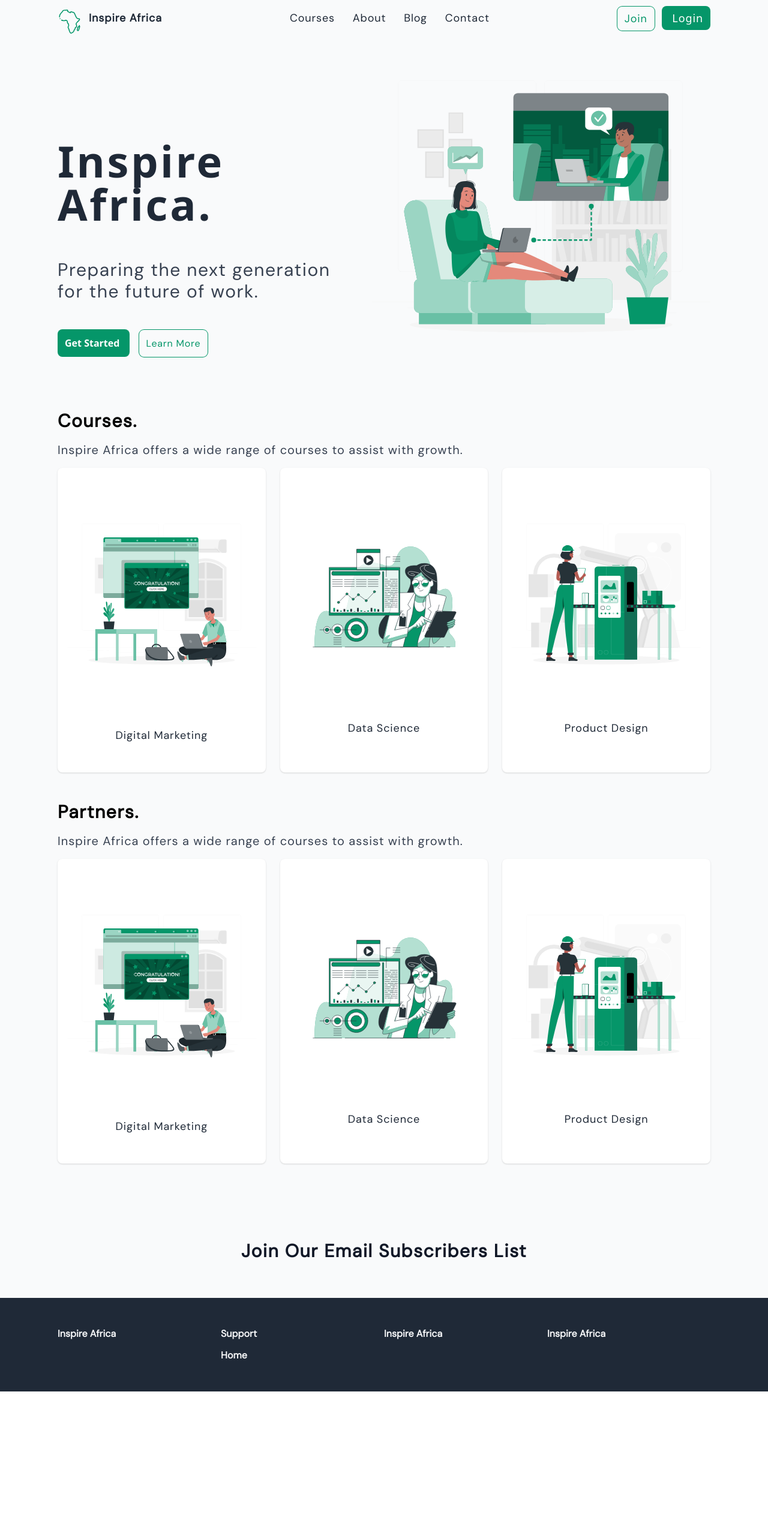
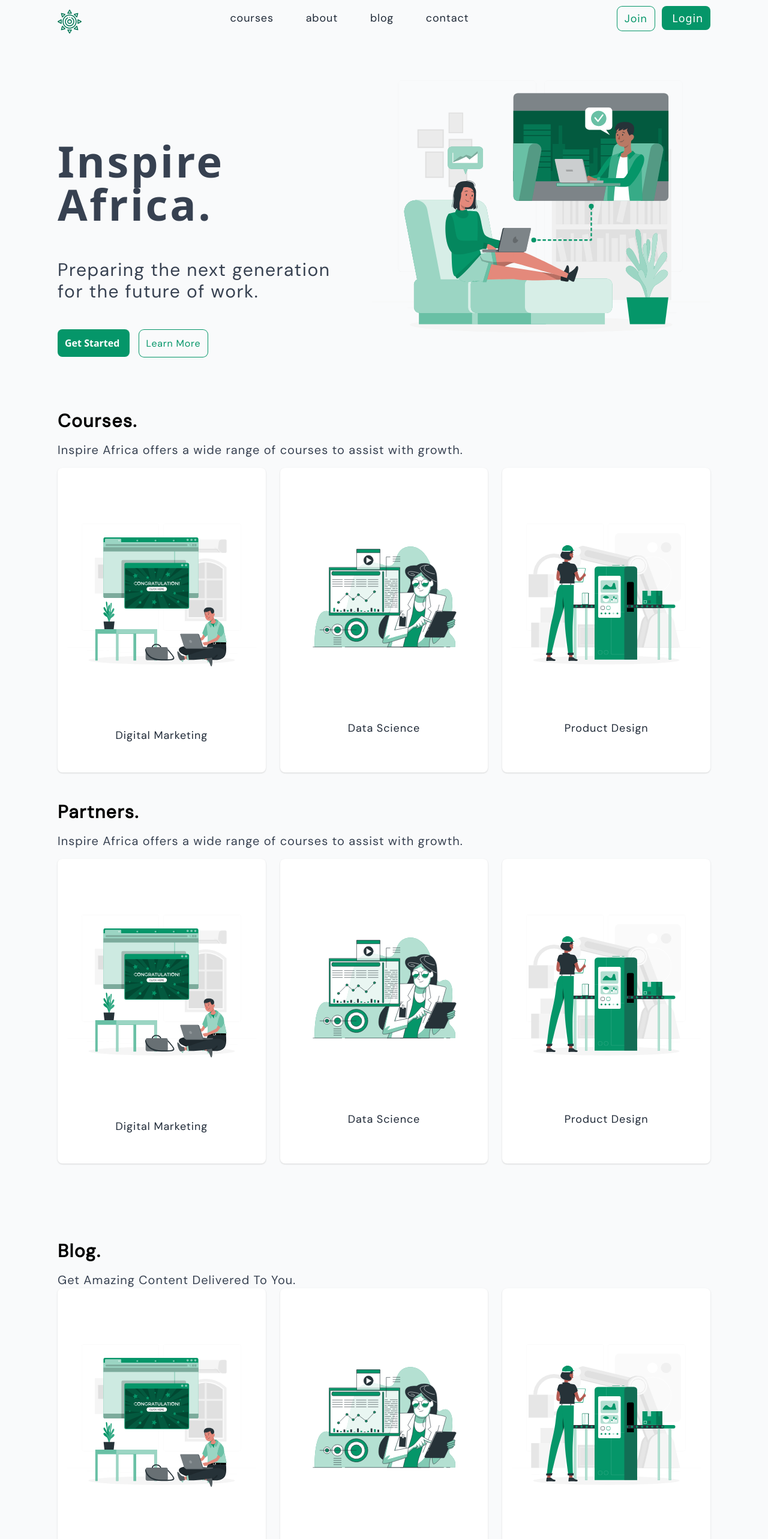
Before and after one commit to udemezue01/inspire-africa, a Vue app: page / in a window 1280 px wide. Shown: the top 2566 px of the page at 60% size. Before the commit the page ends 2320 px from the top, so only its background shows below. Built offline with nearby package versions, Linux system fonts and the light colour scheme.

Commit message:
updated Logo

```diff
--- a/src/components/Footbar.vue
+++ b/src/components/Footbar.vue
@@ -4,7 +4,7 @@
 
 	<div class="space-y-3">
 
-		<a href="" class="text-gray-100 text-base font-body font-black block"> Inspire Africa</a>
+		<a href="" class="text-gray-100 text-base font-body font-black block tracking-wider"> Inspire Africa</a>
 
 
 
@@ -12,9 +12,9 @@
 
 		<div class="space-y-3">
 
-		<h1 class="text-gray-100 text-md font-body font-black block"> Support</h1>
+		<h1 class="text-gray-100 text-md font-body font-black block tracking-wider"> Support</h1>
 
-		<a href="" class="text-gray-100 text-base font-body font-black block"> Home </a>
+		<a href="" class="text-gray-100 text-base font-body font-black block tracking-wider"> Home </a>
 
 
 
@@ -22,7 +22,7 @@
 
 		<div class="space-y-3">
 
-		<a href="" class="text-gray-100 text-base font-body font-black block"> Inspire Africa</a>
+		<a href="" class="text-gray-100 text-base font-body font-black block tracking-wider"> Inspire Africa</a>
 
 
 
@@ -30,7 +30,7 @@
 
 	<div class="space-y-3">
 
-		<a href="" class="text-gray-100 text-base font-body font-black block"> Inspire Africa</a>
+		<a href="" class="text-gray-100 text-base font-body font-black block tracking-wider"> Inspire Africa</a>
 
 
 
--- a/src/components/Navbar.vue
+++ b/src/components/Navbar.vue
@@ -5,20 +5,20 @@
 
 			<div class="flex item-center space-x-3">
 
-				<img src="/img/logo/logo-one.svg" class="h-10 w-10 object-center object-cover">
+				<img src="/img/logo/sun.svg" class="h-10 w-10 object-center object-cover">
 
-				<p class="text-gray-800 font-body font-bolder text-lg font-black tracking-wider hover:text-gray-900"> Inspire Africa</p>
+			<!-- 	<p class="text-gray-800 font-body font-bolder text-lg font-black tracking-wider hover:text-gray-900"> Inspire Africa</p> -->
 
 
 			</div>
 
 			<div class="flex justify-between space-x-6 item-center hidden lg:block">
 
-				<a href="" class="text-gray-800 font-body font-medium text-lg tracking-wider hover:text-gray-900">Courses</a>
-				<a href="" class="text-gray-800 font-body font-medium text-lg tracking-wider hover:text-gray-900"> About </a>
+				<a href="" class="text-gray-800 font-body font-medium text-lg tracking-wider px-3 py-3 rounded-lg hover:text-gray-900 hover:bg-green-100 ">courses</a>
+				<a href="" class="text-gray-800 font-body font-medium text-lg tracking-wider px-3 py-3 rounded-lg hover:text-gray-900 hover:bg-green-100 "> about </a>
 
-				<a href="" class="text-gray-800 font-body font-medium text-lg tracking-wider hover:text-gray-900">Blog </a>
-				<a href="" class="text-gray-800 font-body font-medium text-lg tracking-wider hover:text-gray-900">Contact </a>
+				<a href="" class="text-gray-800 font-body font-medium text-lg tracking-wider px-3 py-3 rounded-lg hover:text-gray-900 hover:bg-green-100 ">blog </a>
+				<a href="" class="text-gray-800 font-body font-medium text-lg tracking-wider px-3 py-3 rounded-lg hover:text-gray-900 hover:bg-green-100 ">contact </a>
 
 
 			</div>
--- a/src/views/Landing/Landing.vue
+++ b/src/views/Landing/Landing.vue
@@ -9,7 +9,7 @@
 
 	<div class="mt-40 space-y-14">
 
-		<h1 class="text-7xl tracking-wider font-black text-gray-800"> Inspire Africa.</h1>
+		<h1 class="text-7xl tracking-wider font-black text-gray-700 hover:text-gray-800"> Inspire Africa.</h1>
 
 		<p class=" text-3xl tracking-wider font-medium font-body text-gray-700"> Preparing the next generation <br>for the future of work.</p>
 
@@ -202,6 +202,78 @@
 
 <!--  End of the Digital Marketing section -->
 
+<!-- The Blog Section -->
+
+<section>
+
+
+	<div class="space-y-4">
+
+		<h1 class=" text-3xl tracking-wider font-body font-bold"> Blog.</h1>
+
+	<p class="text-gray-700 tracking-wider font-body text-xl">Get Amazing Content Delivered To You. </p>
+
+
+	</div>
+
+	<div class="grid grid-cols-1 lg:grid-cols-3 gap-6">
+
+		<div class="bg-white px-4 py-6 space-y-6 shadow rounded-lg">
+
+			<img src="/img/digital-marketing.svg" class="w-full h-96">
+<!--
+
+ -->
+			<h1 class="text-center text-gray-800 tracking-wider font-body text-lg">
+
+
+			Digital Marketing</h1>
+
+			<p class="text-center text-gray-800 tracking-wider font-body text-base">
+
+
+			</p>
+
+
+
+
+
+		</div>
+		<div class="bg-white px-4 py-6 space-y-3 shadow rounded-lg">
+
+			<img src="/img/data-science.svg" class="w-full h-96">
+
+
+			<h1 class="text-center text-gray-800 tracking-wider font-body text-lg"> Data Science</h1>
+
+
+
+		</div>
+
+		<div class="bg-white px-4 py-6 space-y-3 shadow rounded-lg">
+			<img src="/img/product-design.svg" class="w-full h-96">
+
+
+
+			<h1 class="text-center text-gray-800 tracking-wider font-body text-lg">
+			Product Design</h1>
+
+
+
+		</div>
+
+
+	</div>
+
+
+
+</section>
+
+
+
+
+<!-- End Of The Blog Section -->
+
 <!-- The email marketing section -->
 
 <section class="mt-32 space-y-3">
```
Also changed, not shown: public/img/logo/logo-two.svg (added), public/img/logo/sun.svg (added).
